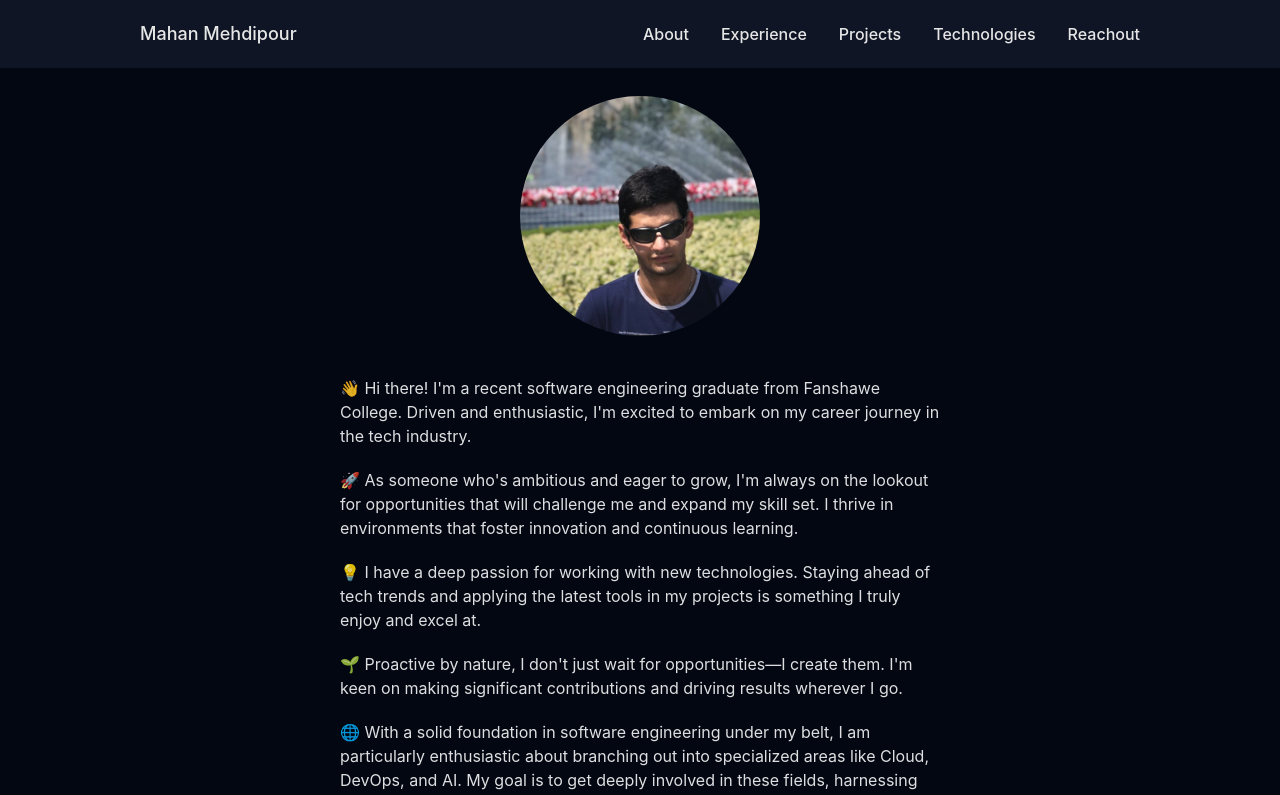
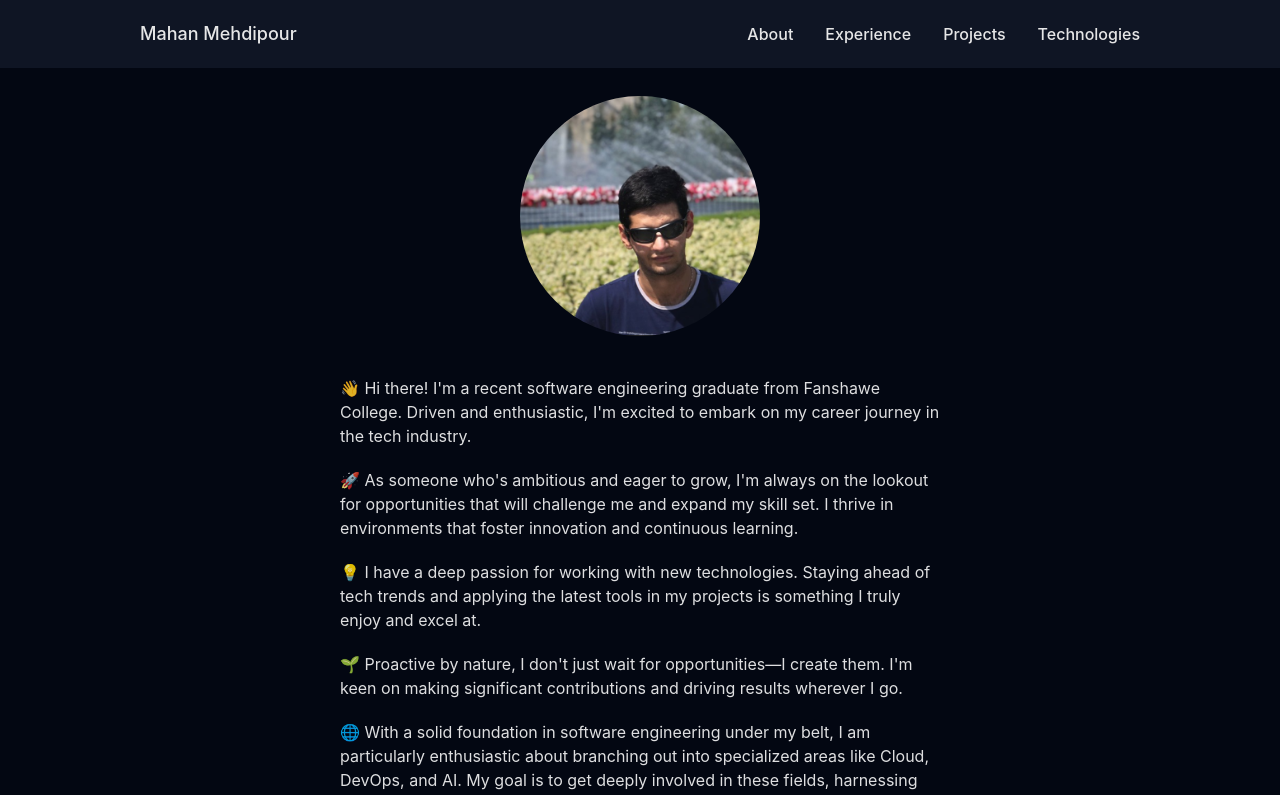
Before and after one commit to TheGreatMahan/portfolio2024, a React (Vite) app: page / in a window 1280 px wide. Shown: the top 795 px of the page. Built offline with nearby package versions, Linux system fonts and the light colour scheme.

Commit message:
removed reachout for now

```diff
--- a/src/App.jsx
+++ b/src/App.jsx
@@ -19,7 +19,7 @@ function App() {
                     <Route path="/projects" element={<Projects />} />
                     <Route path="/experience" element={<Experience />} />
                     <Route path="/technologies" element={<Technologies />} />
-                    <Route path="/reachout" element={<Reachout />} />
+                    {/* <Route path="/reachout" element={<Reachout />} /> */}
                 </Routes>
             </BrowserRouter>
         </div>
--- a/src/components/Header/Header.jsx
+++ b/src/components/Header/Header.jsx
@@ -6,7 +6,7 @@ const navigation = [
     { name: "Experience", href: "/experience" },
     { name: "Projects", href: "/projects" },
     { name: "Technologies", href: "/technologies" },
-    { name: "Reachout", href: "/reachout" }
+    // { name: "Reachout", href: "/reachout" }
 ];
 
 const Header = () => {
```
